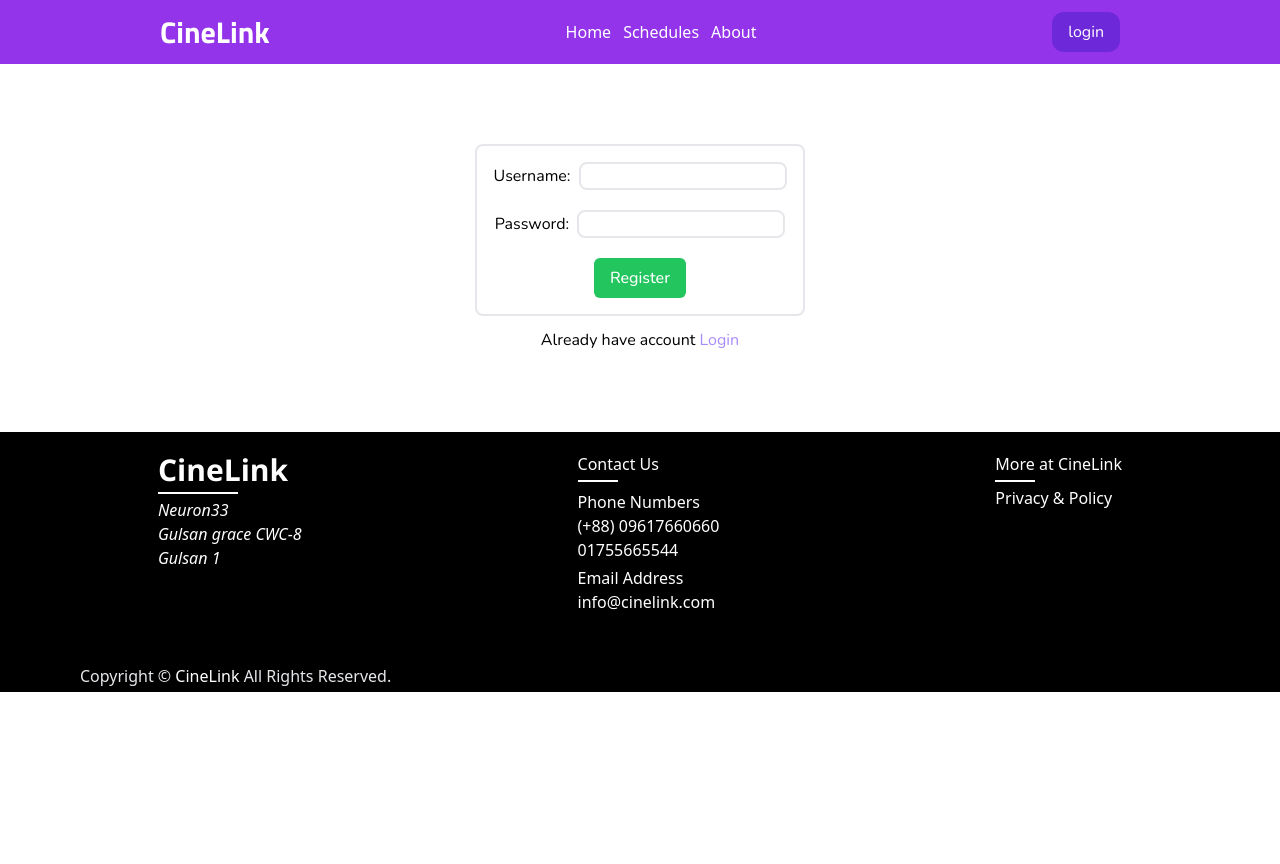
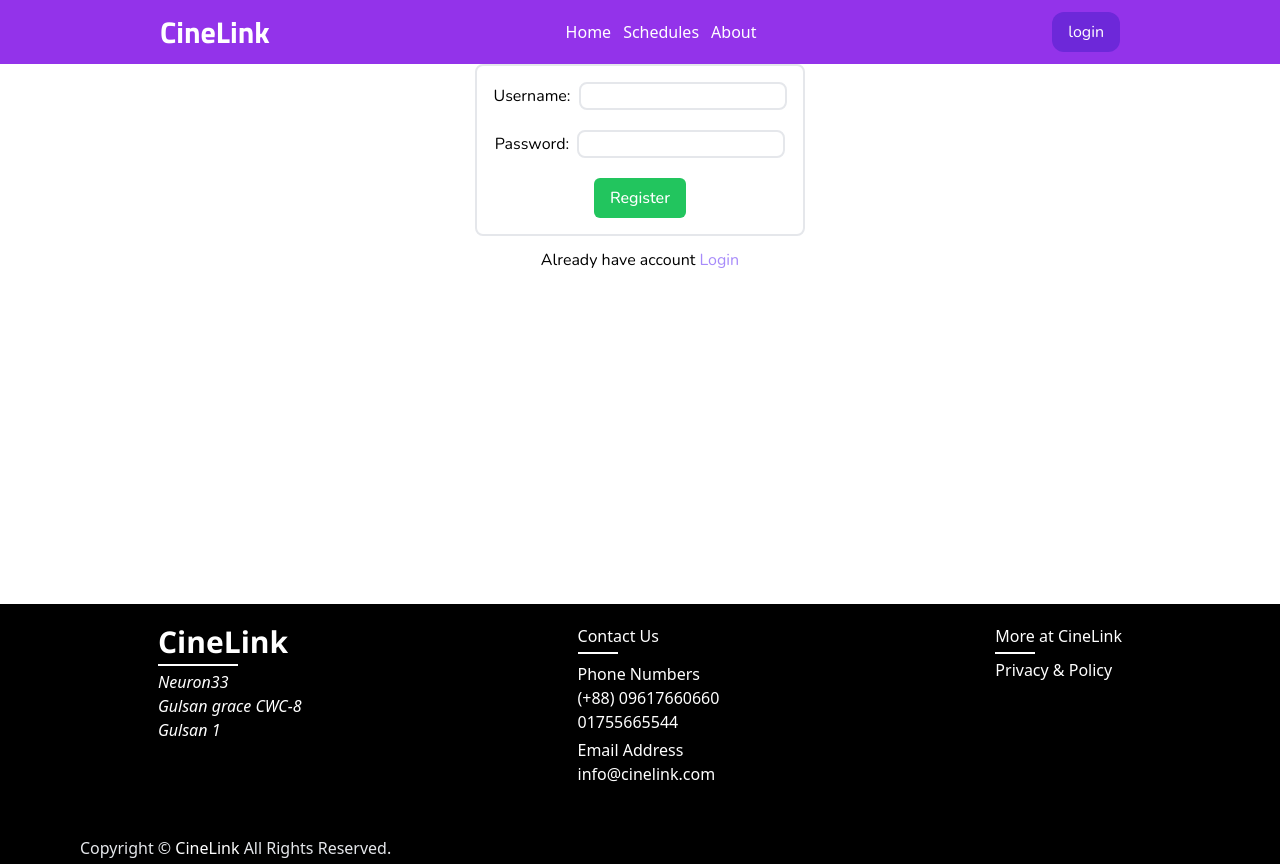
Before and after one commit to Praptomark/CineLinkFrontend, a SvelteKit app: page /forAuth/register in a window 1280 px wide. Before the commit the page ends 800 px from the top, so only its background shows below. Built offline with nearby package versions, Linux system fonts and the light colour scheme.

Commit message:
modified the css

```diff
--- a/src/routes/+layout.svelte
+++ b/src/routes/+layout.svelte
@@ -8,6 +8,7 @@
     authenticated.subscribe(authen => is_Authenticated = authen)
 </script>
 
+<div class="flex flex-col h-screen justify-between">
     <nav class="fixed w-full flex items-center justify-around bg-purple-600 text-white p-3 -mt-[4rem]">
         <h1 class="font-titilliumweb text-3xl font-bold cursor-default">CineLink</h1>
         <ul class="flex items-center justify-around gap-3 font-medium">
@@ -66,3 +67,4 @@
         </div>
         <div class="pl-20 py-1"><h1 class="text-gray-200">Copyright &#169; <span class="font-medium text-white">CineLink</span> All Rights Reserved.</h1></div>
     </footer>
+</div>
--- a/src/routes/forAuth/login/+page.svelte
+++ b/src/routes/forAuth/login/+page.svelte
@@ -44,7 +44,7 @@
     }
 </script>
 
-<div class="flex flex-col items-center justify-center py-20 gap-3">
+<div class="flex flex-col items-center justify-center gap-3">
     {#if login_error}
         <h1 class="font-nunito">Account with {username} not found</h1>
     {/if}
--- a/src/routes/forAuth/register/+page.svelte
+++ b/src/routes/forAuth/register/+page.svelte
@@ -30,7 +30,7 @@
     }
 </script>
 
-<div class="flex flex-col items-center justify-center py-20 gap-3">
+<div class="flex flex-col items-center justify-center gap-3">
     {#if register_error}
         <h1 class="font-nunito">Account with {username} already existed</h1>
     {/if}
```
Lines whose indentation alone changed are shown as unchanged.
